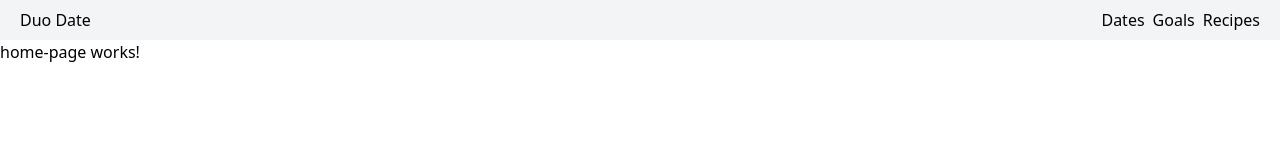
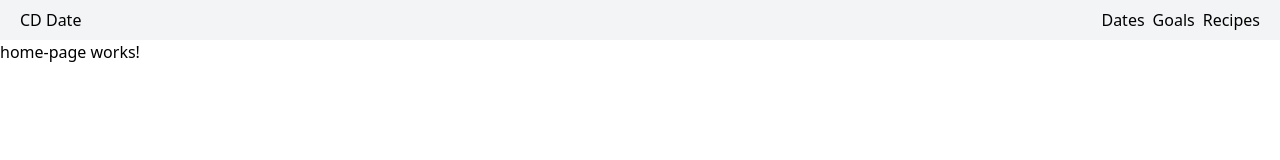
Before and after one commit to camy-code/duo-queue-planner, an Angular app: page / in a window 1280 px wide. Shown: the top 160 px of the page. Built offline with nearby package versions, Linux system fonts and the light colour scheme.

Commit message:
Calling it for the night

```diff
--- /dev/null
+++ b/src/app/components/footer/footer.html
@@ -0,0 +1 @@
+<p>footer works!</p>
--- a/src/app/components/layout/layout.html
+++ b/src/app/components/layout/layout.html
@@ -1,2 +1,5 @@
 <app-navbar [pageList]="pageList"></app-navbar>
+
 <router-outlet />
+
+<!-- <app-footer /> TODO make the footer stick to the bottom -->
--- a/src/app/components/layout/layout.ts
+++ b/src/app/components/layout/layout.ts
@@ -2,10 +2,11 @@ import { Component } from '@angular/core';
 import { RouterOutlet } from '@angular/router';
 
 import { Navbar } from '../navbar/navbar';
+import { Footer } from '../footer/footer';
 
 @Component({
   selector: 'app-layout',
-  imports: [RouterOutlet, Navbar],
+  imports: [RouterOutlet, Navbar, Footer],
   templateUrl: './layout.html',
   styleUrl: './layout.css',
 })
--- a/src/app/components/navbar/navbar.html
+++ b/src/app/components/navbar/navbar.html
@@ -1,7 +1,7 @@
 
 <div id="container" class="bg-gray-100 px-5 py-2 flex justify-between items-center">
     <div class="hover:text-blue-500 cursor-pointer">
-        <h1 routerLink="/">Duo Date</h1>
+        <h1 routerLink="/">CD Date</h1>
     </div>
 
     <div class="flex flex-start gap-2">
--- a/src/app/services/important-days.ts
+++ b/src/app/services/important-days-service.ts
@@ -1,7 +1,7 @@
 import { Service } from '@angular/core';
 
 @Service()
-export class ImportantDays {
+export class ImportantDaysService {
     private importantDays: Array<[string, string]> = [
         ['1999-04-29', 'Diane Birthday'],
         ['2003-02-15', 'Cam Birthday'],
```
Also changed, not shown: src/app/components/footer/footer.ts (added, +9 -0 lines), src/app/components/footer/footer.css (added), 1 other file (tests, documents, lock files or other folders).
